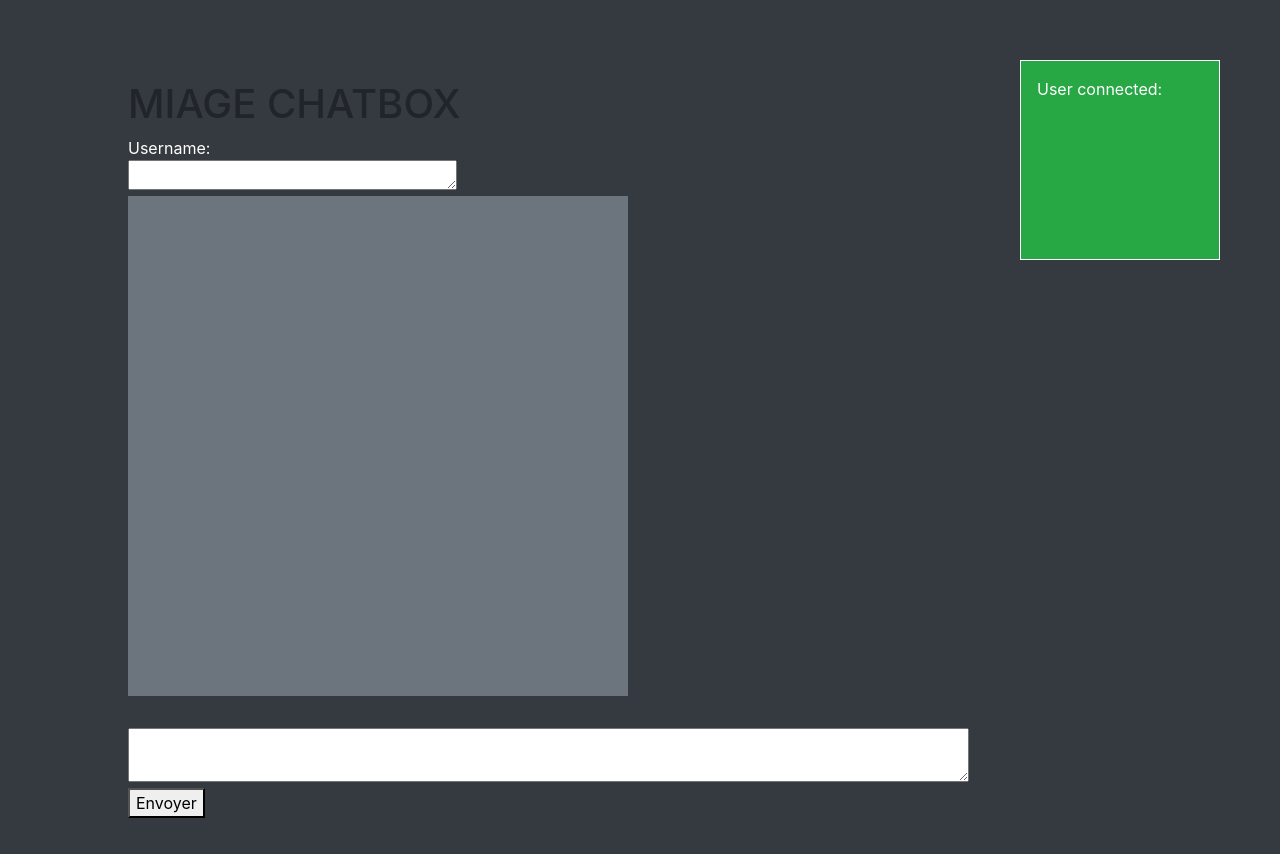
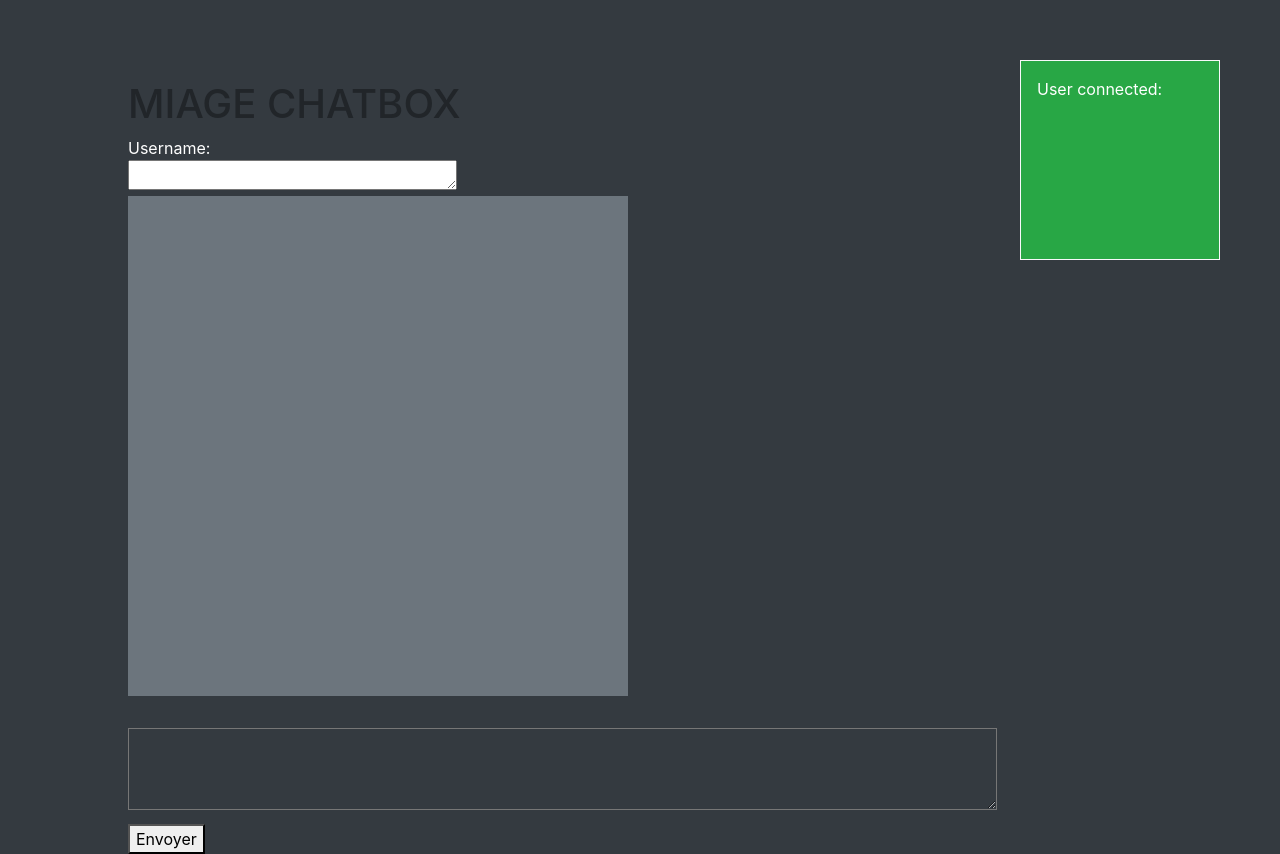
Before and after one commit to metasmash/chat_box, a website: page index.html in a window 1280 px wide. Before the commit the page ends 818 px from the top, so only its background shows below. Drawn offline with nearby package versions, Linux system fonts and the light colour scheme; no server answers.

Commit message:
new design

```diff
--- a/index.html
+++ b/index.html
@@ -55,7 +55,7 @@
         <div id="messages_box" class="p-3 mb-2 bg-secondary text-dark"></div>
         <br />
 
-        <textarea name="" id="message" cols="80" rows="auto"></textarea><br />
+        <textarea name="" id="message" cols="80" rows="auto" class="p-3 mb-2 bg-dark text-white"></textarea><br />
         <button id="envoyer">Envoyer</button>
       </div>
     </div>
```
Also changed, not shown: scripts/client.js (+11 -3 lines).
